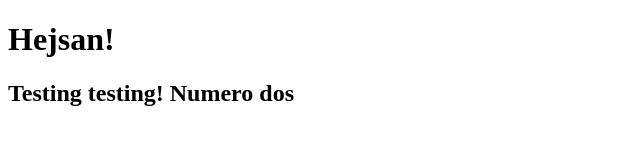
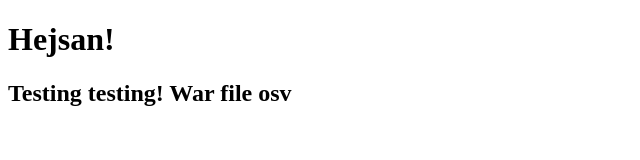
Before and after one commit to jonatanhogberg/Programvaruteknik-Projekt, a plain HTML site: page WebContent/index.html in a window 1280 px wide. Shown: the full height of the page, 0-640 px from the left. Drawn offline with Linux system fonts and the light colour scheme.

Commit message:
war file test

```diff
--- a/WebContent/index.html
+++ b/WebContent/index.html
@@ -6,6 +6,6 @@
 </head>
 <body>
 	<h1>Hejsan!</h1>
-	<h2>Testing testing! Numero dos</h2>
+	<h2>Testing testing! War file osv</h2>
 </body>
 </html>
```
